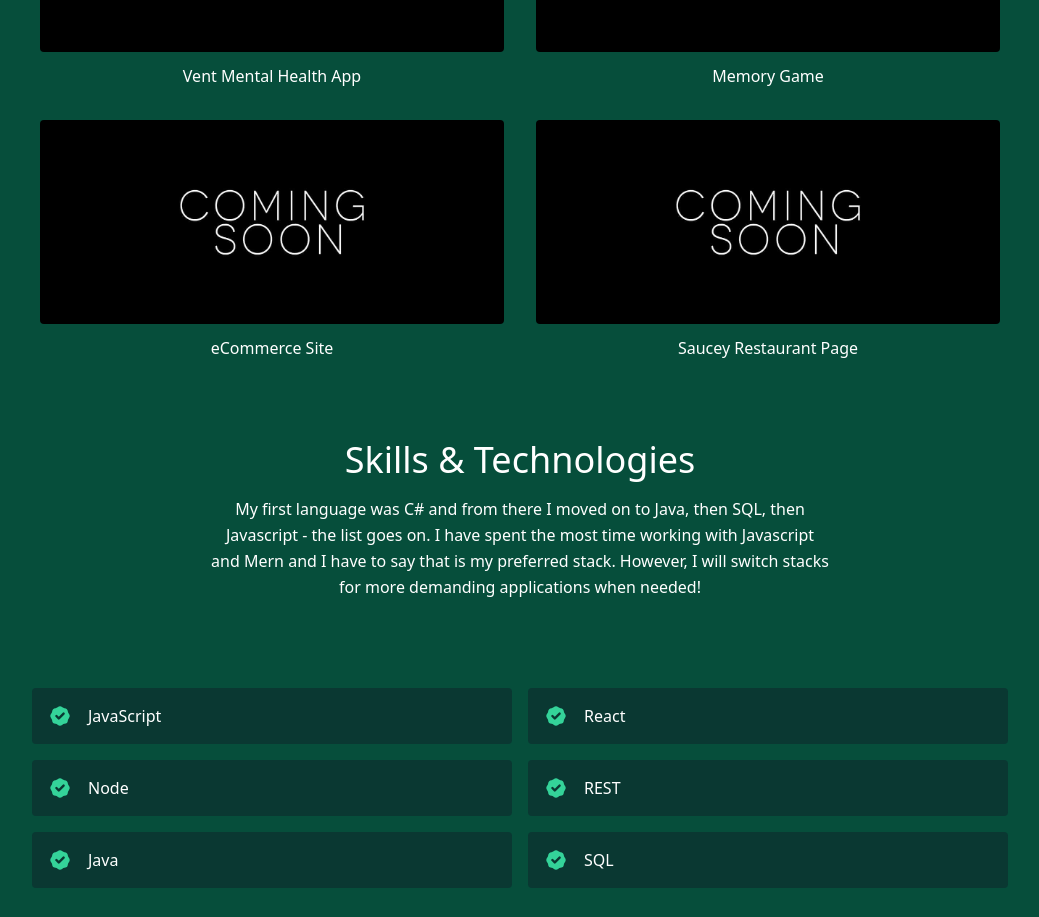
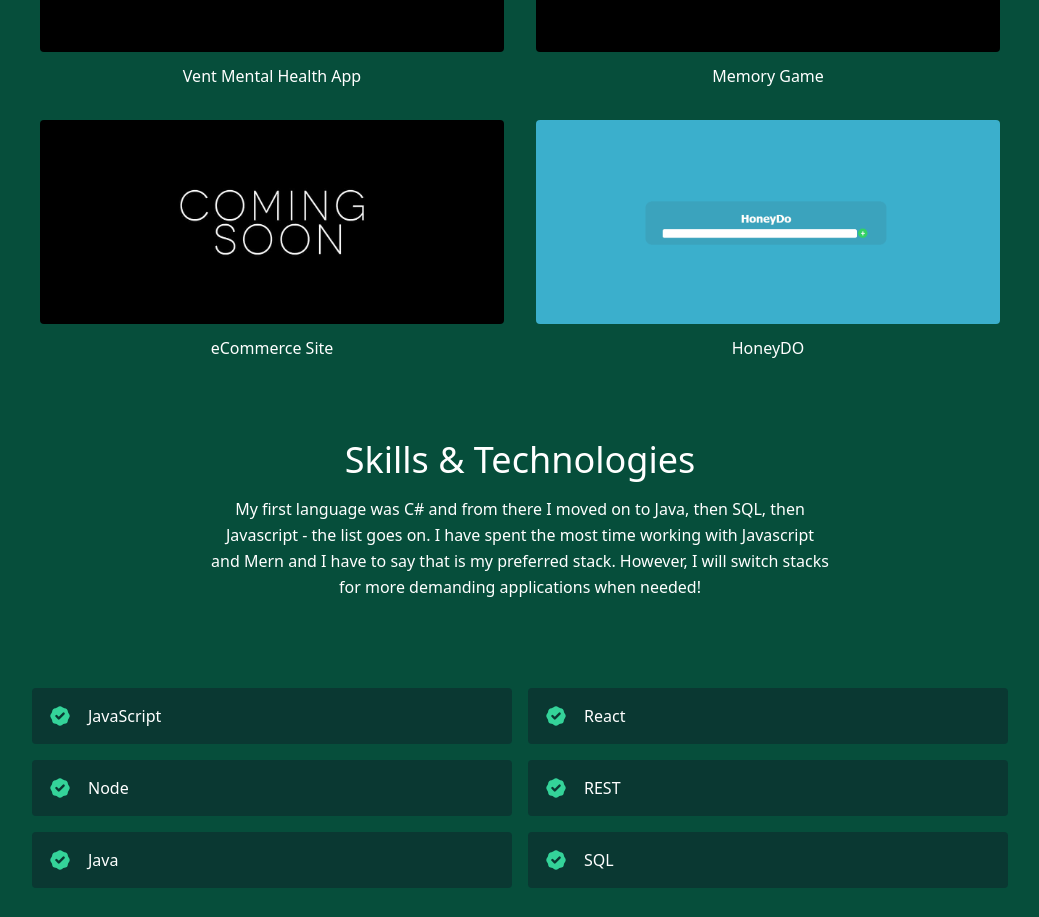
Before and after one commit to shanevarnum/personal, a React (Create React App) app: page / in a window 1280 px wide. Shown: the part 1420-2337 px from the top of the page, without its empty margins (120-1159 px from the left). Built offline with nearby package versions, Linux system fonts and the light colour scheme.

Commit message:
add project

```diff
--- a/src/data.js
+++ b/src/data.js
@@ -24,11 +24,11 @@ export const projects = [
     link: "https://github.com/shanevarnum",
   },
   {
-    title: "Saucey Restaurant Page",
-    subtitle: "Mern Stack",
+    title: "HoneyDO",
+    subtitle: "Node + EJS",
     description:
-      "Web restaurant application created for a local sauce company with a bangin' family recipe",
-    image: "./csoon.jpg",
+      "Simple REST based to-do application with create, update, delete abilities. Try it out!",
+    image: "./todo.gif",
     link: "https://github.com/shanevarnum",
   },
 ];
```
Also changed, not shown: public/todo.gif (added).
